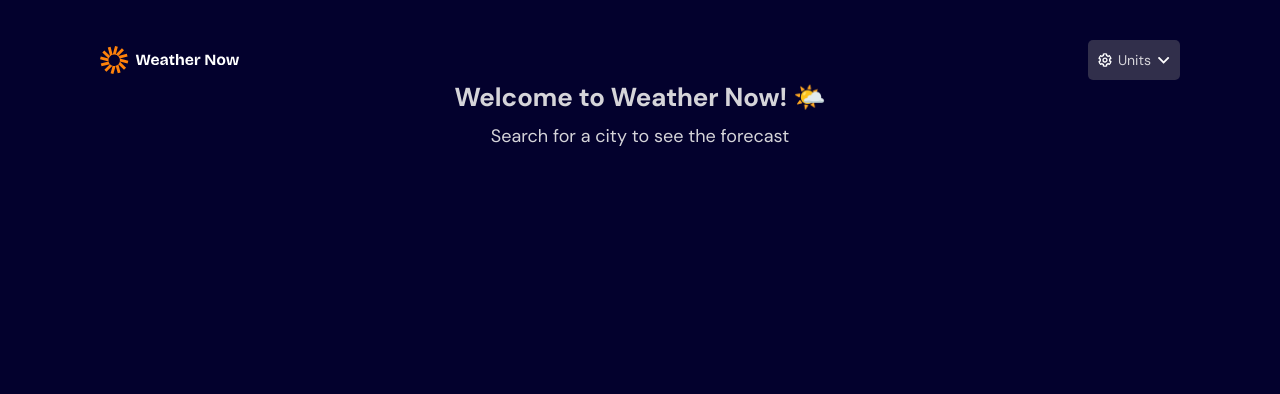
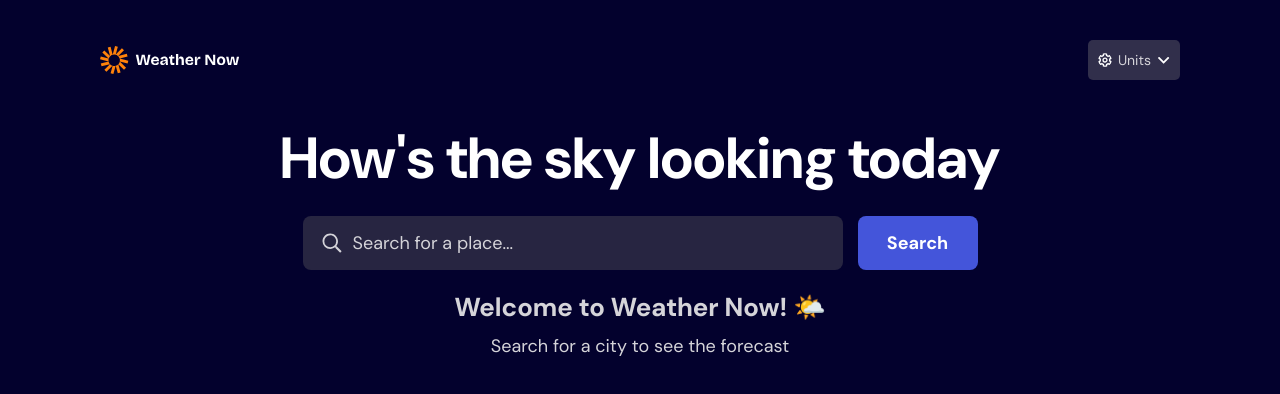
Before and after one commit to santiagodev10/Weather-App, a React (Vite) app: page / in a window 1280 px wide. Shown: the top 394 px of the page. Built offline with nearby package versions, Linux system fonts and the light colour scheme.

Commit message:
fix: ensure search bar is visible on initial welcome screen
Moved the Search component in Layout.jsx to be rendered unconditionally before the welcome message or weather results. This fixes the issue where users couldn't search for a city when visiting the app for the first time.

```diff
--- a/src/components/layout/Layout.jsx
+++ b/src/components/layout/Layout.jsx
@@ -74,6 +74,10 @@ const Layout = () => {
                 }}
             />
             <main>
+                {!errorServer && (
+                    <Search key="search-bar" onSearch={handleSearch} isLoading={loading} />
+                )}
+
                 {errorResults && (
                     <p className={styles["error-message"]}>{errorResults}</p>
                 )}
@@ -99,9 +103,6 @@ const Layout = () => {
                     <>
                         {/* Solo mostramos el contenido si hay datos o está cargando, PERO NO si hay error de servidor */}
                         {!errorServer && !errorResults && (weatherData || loading) && (
-                            <>
-                                <Search onSearch={handleSearch} isLoading={loading} />
-
                             <div className={styles["weather-info-wrapper"]}>
                                 <WeatherSummary
                                     current={weatherData?.current}
@@ -114,7 +115,6 @@ const Layout = () => {
                                     <HourlyForecast hourly={weatherData?.hourly} daily={weatherData?.daily} isLoading={loading} units={units} />
                                 </>
                             </div>
-                            </>
                         )}
                     </>
                 )}
```
Lines whose indentation alone changed are shown as unchanged.
